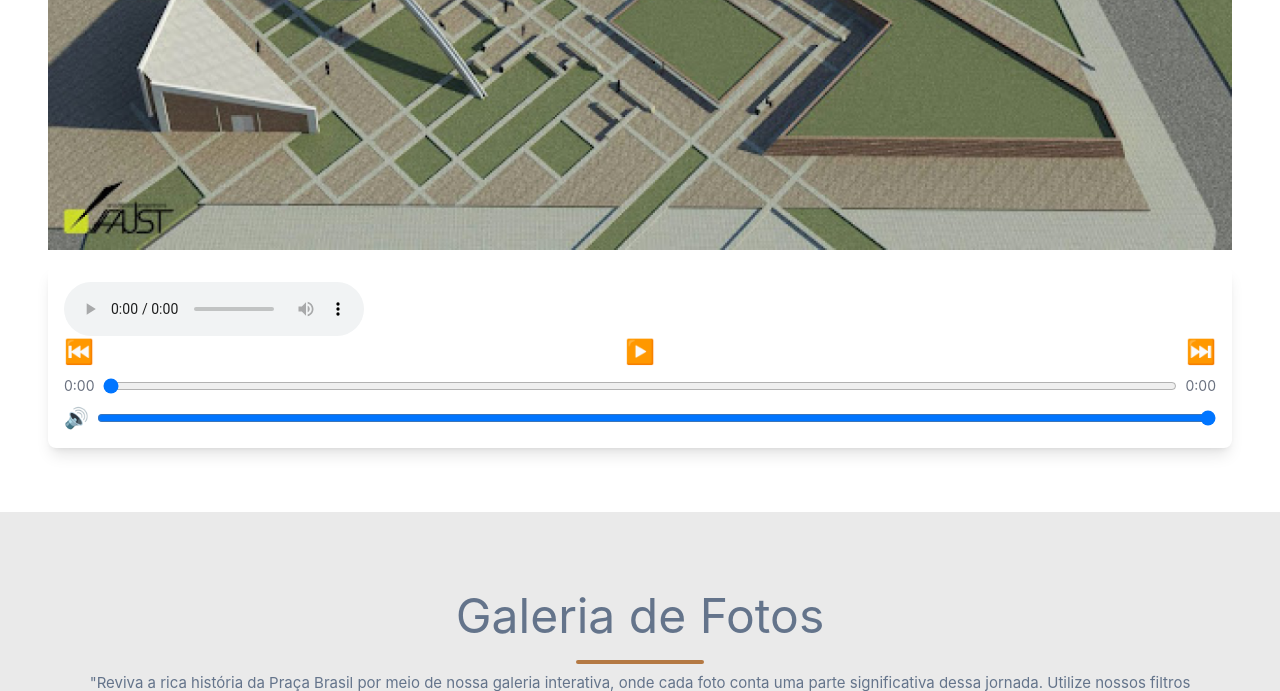
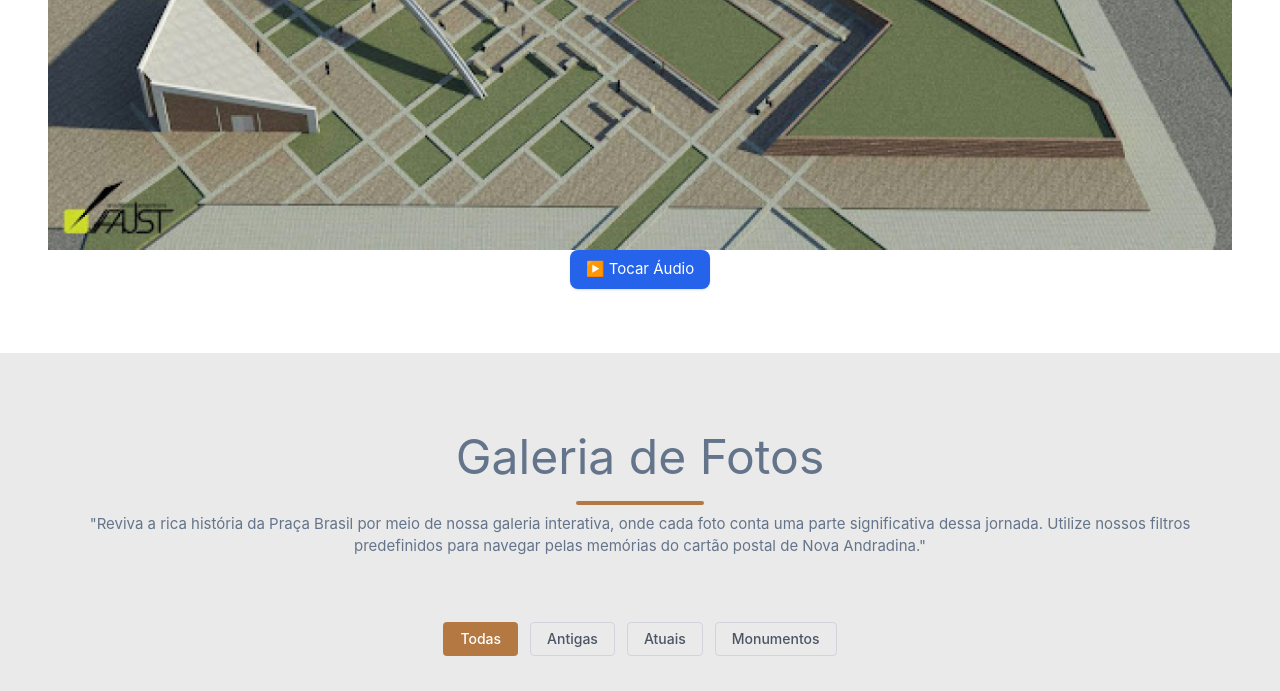
Before and after one commit to Andrade-Nil/Flask-App, a Flask app: page / in a window 1280 px wide. Shown: the part 2354-3045 px from the top of the page. Run offline with Flask 3, Linux system fonts and the light colour scheme; style sheets or scripts are compiled from the project's sources; some libraries are stand-ins or nearby versions.

Commit message:
Add files via upload

```diff
--- a/templates/index.html
+++ b/templates/index.html
@@ -481,157 +481,53 @@
           </div>
         </div>
       </div>
+      <div class="flex flex-col items-center space-y-4">
+        <!-- Botão Play/Pause -->
+        <button id="play-audio" class="px-4 py-2 bg-blue-600 text-white rounded-lg shadow hover:bg-blue-700">
+          ▶️ Tocar Áudio
+        </button>
 
-
-      <div class="w-full pt-4">
-          <div class="bg-white shadow-lg rounded-lg p-4 w-full max-w-full">
-              <!-- Player de Áudio -->
-              <!-- <audio id="audioPlayer" src="static/audio/Primeiro Áudio Apresentação.mp3" controls></audio> -->
-              <audio id="audioPlayer" controls>
-                <source src="{{ url_for('static', filename='audio/primeiro audio_apresentação.mp3') }}" type="audio/mpeg">
-                Seu navegador não suporta o áudio.
-            </audio>
-
-              <!-- <audio src="{{ url_for('static', filename='audio/monumento_brasil.mp3') }}" controls></audio> -->
-
-              <!-- Controles -->
-              <div class="flex items-center justify-between space-x-4">
-                  <button id="prevButton" class="text-2xl">⏮️</button>
-                  <button id="playPauseButton" class="text-2xl">▶️</button>
-                  <button id="nextButton" class="text-2xl">⏭️</button>
+        <!-- Iframe escondido -->
+        <iframe
+          id="youtube-audio"
+          width="1" height="1"
+          style="position: absolute; left: -9999px; display: none;"
+          src=""
+          frameborder="0"
+          allow="autoplay">
+        </iframe>
       </div>
 
-              <!-- Barra de progresso -->
-              <div class="mt-2 flex items-center">
-                  <span id="currentTime" class="text-sm">0:00</span>
-                  <input id="progressBar" type="range" value="0" class="w-full mx-2">
-                  <span id="duration" class="text-sm">0:00</span>
-              </div>
+      <script src="https://code.jquery.com/jquery-3.6.0.min.js"></script>
+      <script>
+      $(document).ready(function() {
+        var videoID = "RriMW2INTdU"; // ID do vídeo do Shorts
+        var isPlaying = false;
 
-              <!-- Controle de volume -->
-              <div class="mt-2 flex items-center">
-                  <span class="text-xl">🔊</span>
-                  <input id="volumeControl" type="range" min="0" max="1" step="0.1" value="1" class="w-full ml-2">
-              </div>
-          </div>
-      </div>
-
-    <!-- Botão Flutuante de Play -->
-    <button id="floatingPlayButton"
-        class="fixed bottom-6 right-6 z-40 animate-bounce bg-orange-400 text-2xl hover:bg-orange-300 text-white p-4 rounded-full shadow-lg transition duration-300">
-        ▶️
-    </button>
-
-    <script>
-        document.addEventListener("DOMContentLoaded", function () {
-            const audio = document.getElementById("audioPlayer");
-            const playPauseButton = document.getElementById("playPauseButton");
-            const floatingPlayButton = document.getElementById("floatingPlayButton");
-            const prevButton = document.getElementById("prevButton");
-            const nextButton = document.getElementById("nextButton");
-            const progressBar = document.getElementById("progressBar");
-            const currentTimeDisplay = document.getElementById("currentTime");
-            const durationDisplay = document.getElementById("duration");
-            const volumeControl = document.getElementById("volumeControl");
-
-            const playlist = [
-                "/static/audio/primeiro_audio_apresentação.mp3",
-                "/static/audio/monumento_brasil.mp3",
-                "/static/audio/monumento_pantanal.mp3",
-                "/static/audio/monumento_povo_ofaie.mp3",
-                "/static/audio/conclusao_educacao_patrimonial.mp3"
-            ];
-            let currentTrack = 0;
-
-            // Atualizar tempo total quando o áudio carregar
-            audio.addEventListener("loadedmetadata", () => {
-                durationDisplay.textContent = formatTime(audio.duration);
-            });
-
-            // Atualizar barra de progresso e tempo atual
-            audio.addEventListener("timeupdate", () => {
-                progressBar.value = (audio.currentTime / audio.duration) * 100;
-                currentTimeDisplay.textContent = formatTime(audio.currentTime);
-            });
-
-            // Play/Pause (Botão principal e flutuante)
-            playPauseButton.addEventListener("click", togglePlayPause);
-            floatingPlayButton.addEventListener("click", togglePlayPause);
-
-            function togglePlayPause() {
-                if (audio.paused) {
-                    audio.play();
-                    updatePlayButtons("⏸️");
+        $("#play-audio").on("click", function() {
+          if (isPlaying) {
+            // Pausar (remover o iframe)
+            $("#youtube-audio").attr("src", "").hide();
+            $(this).text("▶️ Tocar Áudio").removeClass("bg-red-600").addClass("bg-blue-600");
           } else {
-                    audio.pause();
-                    updatePlayButtons("▶️");
-                }
+            // Tocar (adicionar o iframe)
+            var audioURL = "https://www.youtube.com/embed/" + videoID + "?autoplay=1&loop=1&playlist=" + videoID;
+            $("#youtube-audio").attr("src", audioURL).show();
+            $(this).text("⏸️ Pausar Áudio").removeClass("bg-blue-600").addClass("bg-red-600");
           }
 
-            function updatePlayButtons(icon) {
-                playPauseButton.textContent = icon;
-                floatingPlayButton.textContent = icon;
-            }
-
-            // Voltar para a faixa anterior
-            prevButton.addEventListener("click", () => {
-                if (audio.currentTime > 3) {
-                    audio.currentTime = 0;
-                } else {
-                    currentTrack = (currentTrack - 1 + playlist.length) % playlist.length;
-                    changeTrack();
-                }
-            });
-
-            // Avançar para a próxima faixa
-            nextButton.addEventListener("click", () => {
-                currentTrack = (currentTrack + 1) % playlist.length;
-                changeTrack();
-            });
-
-            // Mudar posição do áudio arrastando a barra de progresso
-            progressBar.addEventListener("input", () => {
-                audio.currentTime = (progressBar.value / 100) * audio.duration;
-            });
-
-            // Controle de volume
-            volumeControl.addEventListener("input", () => {
-                audio.volume = volumeControl.value;
-            });
-
-            // Trocar de faixa
-            function changeTrack() {
-                audio.src = playlist[currentTrack];
-                audio.play();
-                updatePlayButtons("⏸️");
-            }
-
-            // Formatador de tempo (min:seg)
-            function formatTime(seconds) {
-                const min = Math.floor(seconds / 60);
-                const sec = Math.floor(seconds % 60);
-                return `${min}:${sec < 10 ? '0' : ''}${sec}`;
-            }
-
-            // 🎵 Play ao clicar no menu (Desktop e Mobile)
-            document.querySelectorAll('a[href="#audio-guia"]').forEach(link => {
-                link.addEventListener("click", function (event) {
-                    event.preventDefault(); // Evita o comportamento padrão
-
-                    // Rolar suavemente até a seção do player
-                    document.querySelector("#audio-guia").scrollIntoView({ behavior: "smooth" });
-
-                    // Dar play no áudio
-                    if (audio.paused) {
-                        audio.play();
-                        updatePlayButtons("⏸️");
-                    }
-                });
+          isPlaying = !isPlaying;
         });
       });
       </script>
 
 
+
+
+    <!-- Botão Flutuante de Play -->
+    <a href="#audio-guia" class="fixed bottom-6 right-6 z-40 animate-bounce bg-orange-400 text-2xl hover:bg-orange-300 text-white p-4 rounded-full shadow-lg transition duration-300">
+        ▶️
+    </a>
 
 
     </section>
```
Lines whose indentation alone changed are shown as unchanged.
